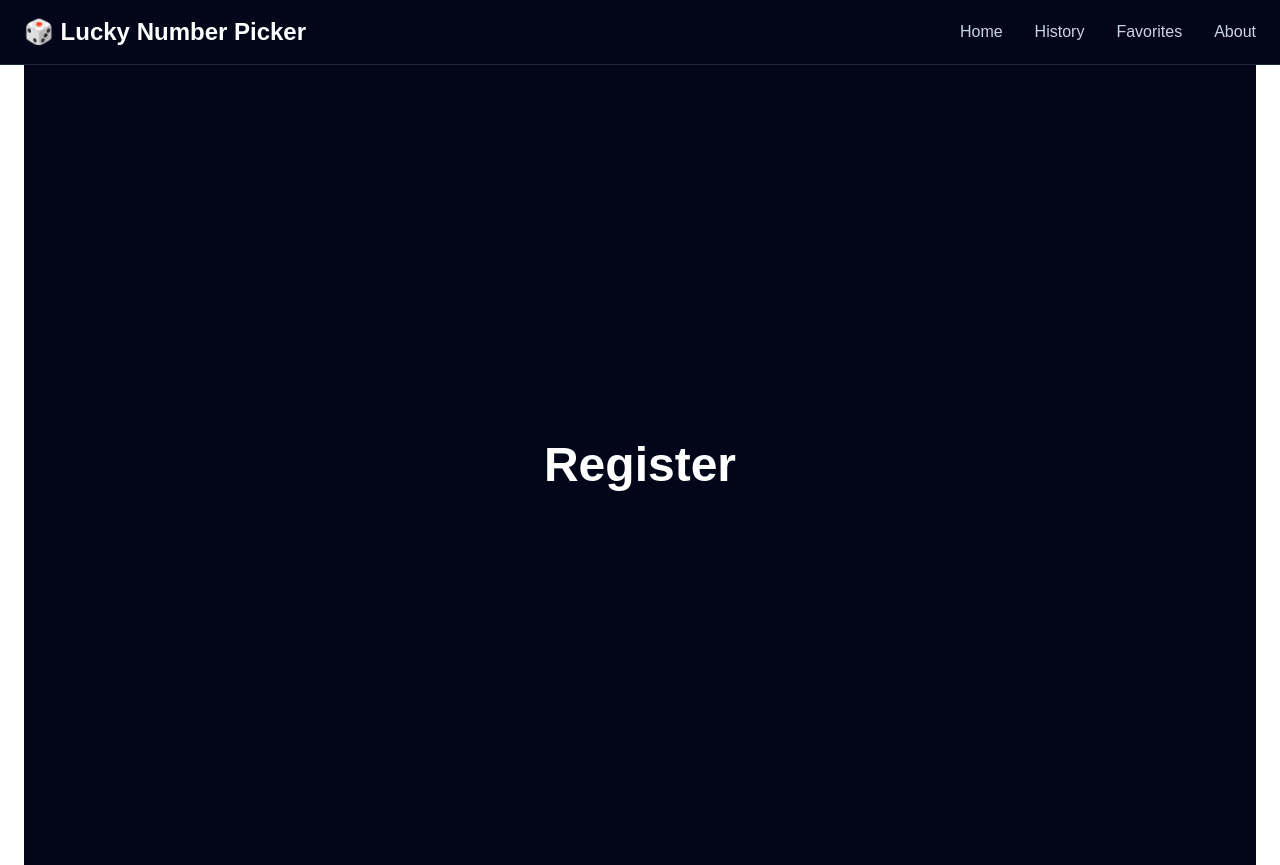
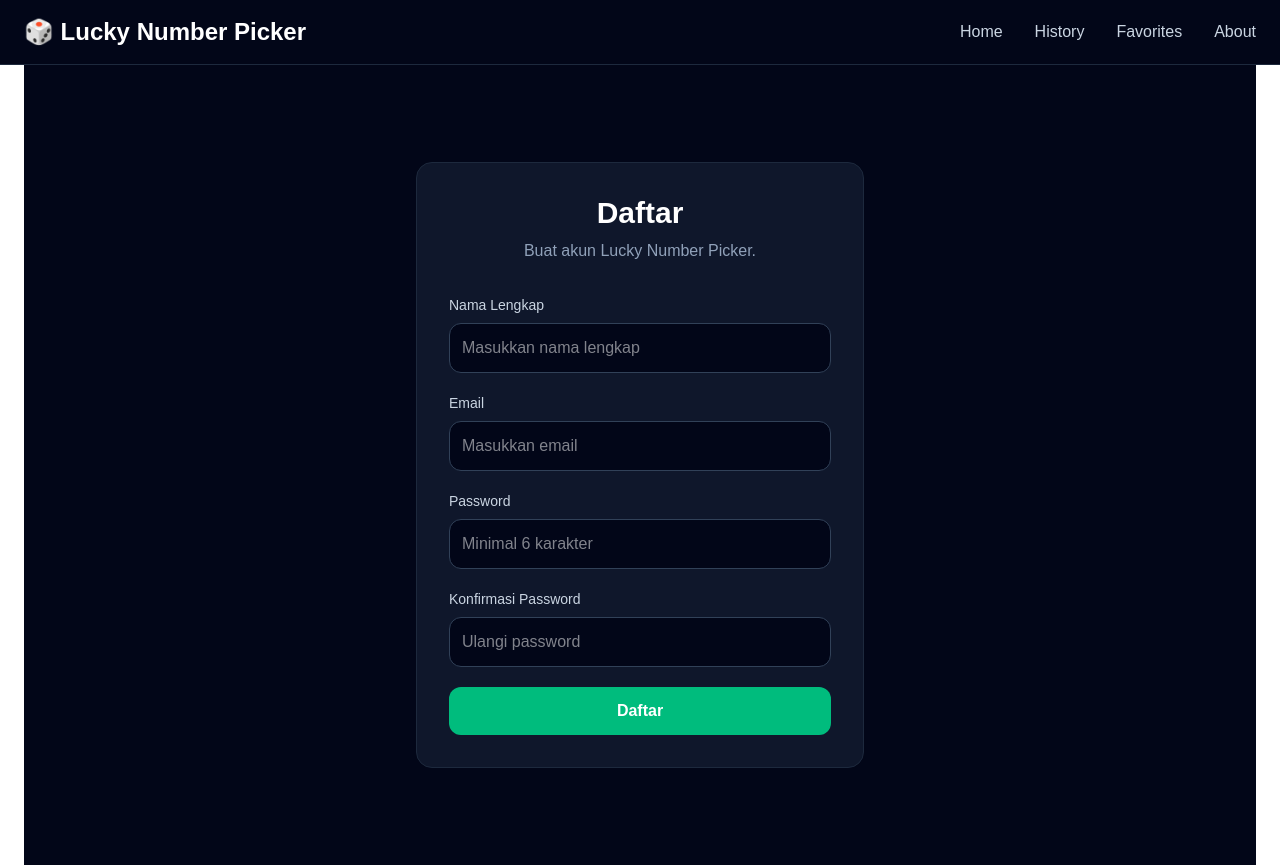
Before and after one commit to dedyrayan1-commits/lucky-number-picker, a Next.js app: page /register in a window 1280 px wide. Built offline with nearby package versions, Linux system fonts and the light colour scheme; no server answers.

Commit message:
Add member registration form

```diff
--- a/app/register/page.tsx
+++ b/app/register/page.tsx
@@ -1,9 +1,9 @@
+import RegisterForm from "@/components/RegisterForm";
+
 export default function RegisterPage() {
   return (
-    <main className="min-h-screen bg-slate-950 flex items-center justify-center text-white">
-      <h1 className="text-5xl font-bold">
-        Register
-      </h1>
+    <main className="min-h-screen bg-slate-950 flex items-center justify-center px-6 py-12">
+      <RegisterForm />
     </main>
   );
 }
--- /dev/null
+++ b/components/RegisterForm.tsx
@@ -0,0 +1,178 @@
+"use client";
+
+import { useState } from "react";
+import { useRouter } from "next/navigation";
+import { createClient } from "@/lib/supabase/client";
+
+export default function RegisterForm() {
+  const router = useRouter();
+  const supabase = createClient();
+
+  const [fullName, setFullName] = useState("");
+  const [email, setEmail] = useState("");
+  const [password, setPassword] = useState("");
+  const [confirmPassword, setConfirmPassword] = useState("");
+
+  const [error, setError] = useState("");
+  const [message, setMessage] = useState("");
+  const [loading, setLoading] = useState(false);
+
+  async function handleRegister() {
+    setError("");
+    setMessage("");
+
+    if (!fullName.trim()) {
+      setError("Nama lengkap wajib diisi.");
+      return;
+    }
+
+    if (!email || !password || !confirmPassword) {
+      setError("Email dan Password wajib diisi.");
+      return;
+    }
+
+    if (!email.includes("@")) {
+      setError("Format email tidak valid.");
+      return;
+    }
+
+    if (password.length < 6) {
+      setError("Password minimal 6 karakter.");
+      return;
+    }
+
+    if (password !== confirmPassword) {
+      setError("Konfirmasi password tidak sama.");
+      return;
+    }
+
+    setLoading(true);
+
+    const {
+      data,
+      error: signUpError,
+    } = await supabase.auth.signUp({
+      email,
+      password,
+      options: {
+        data: {
+          full_name: fullName.trim(),
+        },
+        emailRedirectTo: `${window.location.origin}/login`,
+      },
+    });
+
+    setLoading(false);
+
+    if (signUpError) {
+      setError(signUpError.message);
+      return;
+    }
+
+    if (data.session) {
+      router.push("/dashboard");
+      router.refresh();
+      return;
+    }
+
+    setMessage(
+      "Pendaftaran berhasil. Silakan periksa email Anda untuk konfirmasi akun."
+    );
+
+    setFullName("");
+    setEmail("");
+    setPassword("");
+    setConfirmPassword("");
+  }
+
+  return (
+    <div className="w-full max-w-md rounded-2xl border border-slate-800 bg-slate-900 p-8 text-white">
+      <h2 className="text-center text-3xl font-bold">
+        Daftar
+      </h2>
+
+      <p className="mt-2 text-center text-slate-400">
+        Buat akun Lucky Number Picker.
+      </p>
+
+      {error && (
+        <p className="mt-4 rounded-lg border border-red-500 bg-red-500/20 p-3 text-center text-sm text-red-300">
+          {error}
+        </p>
+      )}
+
+      {message && (
+        <p className="mt-4 rounded-lg border border-emerald-500 bg-emerald-500/20 p-3 text-center text-sm text-emerald-300">
+          {message}
+        </p>
+      )}
+
+      <div className="mt-8 space-y-5">
+        <div>
+          <label className="mb-2 block text-sm font-medium text-slate-300">
+            Nama Lengkap
+          </label>
+
+          <input
+            type="text"
+            placeholder="Masukkan nama lengkap"
+            value={fullName}
+            onChange={(e) => setFullName(e.target.value)}
+            className="w-full rounded-xl border border-slate-700 bg-slate-950 p-3 outline-none focus:border-emerald-400"
+          />
+        </div>
+
+        <div>
+          <label className="mb-2 block text-sm font-medium text-slate-300">
+            Email
+          </label>
+
+          <input
+            type="email"
+            placeholder="Masukkan email"
+            value={email}
+            onChange={(e) => setEmail(e.target.value)}
+            className="w-full rounded-xl border border-slate-700 bg-slate-950 p-3 outline-none focus:border-emerald-400"
+          />
+        </div>
+
+        <div>
+          <label className="mb-2 block text-sm font-medium text-slate-300">
+            Password
+          </label>
+
+          <input
+            type="password"
+            placeholder="Minimal 6 karakter"
+            value={password}
+            onChange={(e) => setPassword(e.target.value)}
+            className="w-full rounded-xl border border-slate-700 bg-slate-950 p-3 outline-none focus:border-emerald-400"
+          />
+        </div>
+
+        <div>
+          <label className="mb-2 block text-sm font-medium text-slate-300">
+            Konfirmasi Password
+          </label>
+
+          <input
+            type="password"
+            placeholder="Ulangi password"
+            value={confirmPassword}
+            onChange={(e) => setConfirmPassword(e.target.value)}
+            className="w-full rounded-xl border border-slate-700 bg-slate-950 p-3 outline-none focus:border-emerald-400"
+          />
+        </div>
+
+        <button
+          type="button"
+          onClick={handleRegister}
+          disabled={loading}
+          className="w-full rounded-xl bg-emerald-500 py-3 font-semibold transition hover:bg-emerald-600 disabled:cursor-not-allowed disabled:opacity-60"
+        >
+          {loading ? "Mendaftarkan..." : "Daftar"}
+        </button>
+      </div>
+    </div>
+  );
+}
```
